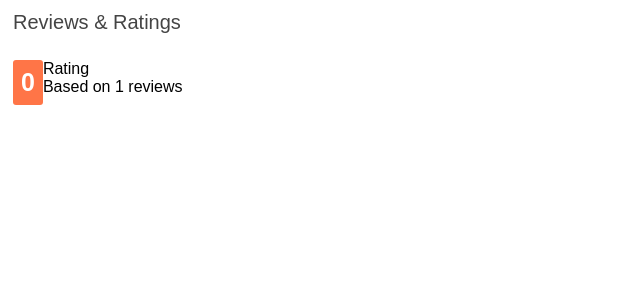
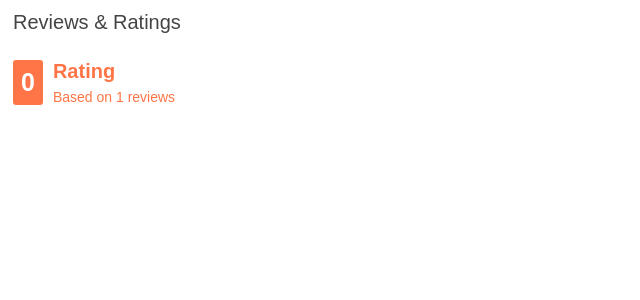
Before and after one commit to hostelhub/reviews-and-ratings2, a React app: page / in a window 1280 px wide. Shown: the top 300 px of the page, without its empty margins (0-640 px from the left). Built offline with nearby package versions, Linux system fonts and the light colour scheme; no server answers; the HTML template or start-up script is replaced by a standard one.

Commit message:
Implement styled components

```diff
--- a/client/src/components/TotalRatings.jsx
+++ b/client/src/components/TotalRatings.jsx
@@ -13,6 +13,23 @@ const Score = styled.div`
   font-size: 25px;
   font-weight: bold;
   padding: 8px;
+`;
+
+const RatingDetails = styled.div`
+  color: #ff7547;
+  display: flex;
+  flex-direction: column;
+  justify-content: space-between;
+  padding-left: 10px;
+`;
+
+const ScoreRank = styled.div`
+  font-weight: bold;
+  font-size: 20px;
+`;
+
+const TotalReviews = styled.div`
+  font-size: 14px;
 `;
 
 class TotalRatings extends React.Component {
@@ -39,10 +56,10 @@ class TotalRatings extends React.Component {
     return (
       <Ratings>
         <Score>{totalRatings}</Score>
-        <div className="ratingDetails">
-          <div className="scoreRank">{TotalRatings.getScoreRank(totalRatings)}</div>
-          <div className="totalReviews">{totalReviews}</div>
-        </div>
+        <RatingDetails>
+          <ScoreRank>{TotalRatings.getScoreRank(totalRatings)}</ScoreRank>
+          <TotalReviews>{totalReviews}</TotalReviews>
+        </RatingDetails>
       </Ratings>
     );
   }
```
